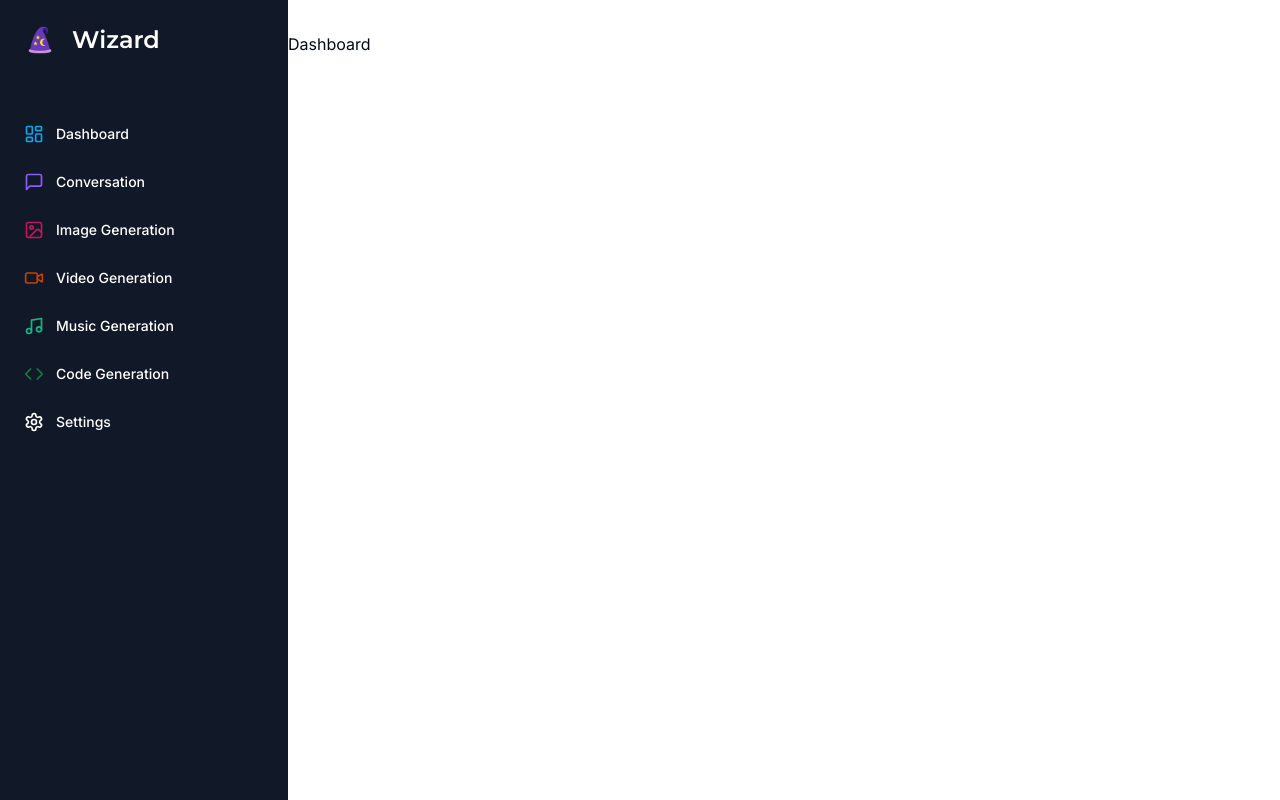
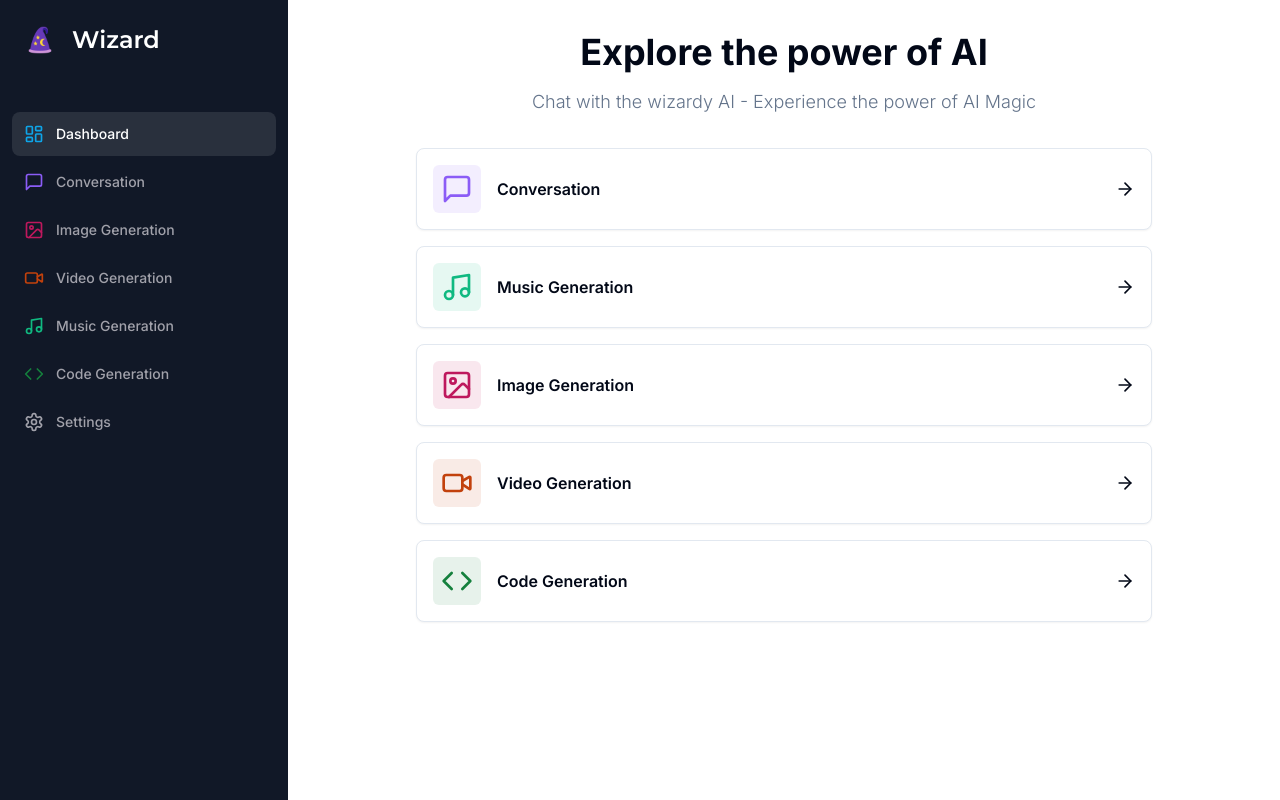
Before and after one commit to hamza157kashif/WizardAI, a Next.js app in the folder ai-saas/: page /dashboard in a window 1280 px wide. Built offline with nearby package versions, Linux system fonts and the light colour scheme.

Commit message:
add code for dashboard page

```diff
--- a/ai-saas/app/(dashboard)/(routes)/dashboard/page.tsx
+++ b/ai-saas/app/(dashboard)/(routes)/dashboard/page.tsx
@@ -1,9 +1,78 @@
-import { UserButton } from "@clerk/nextjs";
+"use client";
 
+import { Card } from "@/components/ui/card";
+import { cn } from "@/lib/utils";
+import { ArrowRight, Code, ImageIcon, MessageSquare, Music, VideoIcon } from "lucide-react";
+import { useRouter } from "next/navigation";
+
+const tools = [
+  {
+    label: "Conversation",
+    icon: MessageSquare,
+    color: "text-violet-500",
+    bgColor: "bg-violet-500/10",
+    href: "/conversation"
+  },
+  {
+    label: "Music Generation",
+    icon: Music,
+    color: "text-emerald-500",
+    bgColor: "bg-emerald-500/10",
+    href: "/music"
+  },
+  {
+    label: "Image Generation",
+    icon: ImageIcon,
+    color: "text-pink-700",
+    bgColor: "bg-pink-700/10",
+    href: "/image"
+  },
+  {
+    label: "Video Generation",
+    icon: VideoIcon,
+    color: "text-orange-700",
+    bgColor: "bg-orange-700/10",
+    href: "/video"
+  },
+  {
+    label: "Code Generation",
+    icon: Code,
+    color: "text-green-700",
+    bgColor: "bg-green-700/10",
+    href: "/code"
+  },
+]
 const DashboardPage =() => {
+  const router = useRouter();
   return (
     <div>
-      <p>Dashboard</p>
+      <div className="mb-8 space-y-4">
+        <h2 className="text-2xl md:text-4xl font-bold text-center"
+        >Explore the power of AI
+        </h2>
+        <p className="text-muted-foreground font-light text-sm md:text-lg text-center">
+          Chat with the wizardy AI - Experience the power of AI Magic
+        </p>
+      </div>
+      <div className="px-4 md:px-20 lg:px-32 space-y-4">
+        {tools.map((tool) => (
+          <Card
+            key={tool.href}
+            className="p-4 border-black-5 flex items-center justify-between hover:shadow-md transition cursor-pointer"
+            onClick={() => router.push(tool.href)}
+          >
+            <div className="flex items-center gap-x-4">
+              <div className={cn("p-2 w-fit rounded-md", tool.bgColor)}>
+                <tool.icon className={cn("w-8 h-8", tool.color)}/>
+              </div>
+              <div className="font-semibold">
+                {tool.label}
+              </div>
+            </div>
+            <ArrowRight className="w-5 h-5" />
+          </Card>
+        ))}
+      </div>
     </div>
   );
 }
--- a/ai-saas/components/mobile-sidebar.tsx
+++ b/ai-saas/components/mobile-sidebar.tsx
@@ -4,9 +4,19 @@
 import { Button } from "./ui/button";
 import { Sheet, SheetContent, SheetTrigger } from "./ui/sheet";
 import Sidebar from "./sidebar";
+import { useEffect, useState } from "react";
 
 
 const MobileSidebar = () => {
+  const [isMounted, setIsMounted] = useState(false)
+
+  useEffect(() => {
+      setIsMounted(true);
+  }, []);
+
+  if (!isMounted) {
+    return null;
+  }
   return (
     <Sheet>
       <SheetTrigger>
--- a/ai-saas/components/sidebar.tsx
+++ b/ai-saas/components/sidebar.tsx
@@ -5,6 +5,7 @@
 import { Montserrat } from "next/font/google";
 import Image from "next/image";
 import Link from "next/link";
+import { usePathname } from "next/navigation";
 
 const montserrat = Montserrat({ weight: "600", subsets: ["latin"]})
 
@@ -52,6 +53,7 @@
     },
 ]
 const Sidebar = () => {
+    const pathname = usePathname();
   return (
     <div className="space-y-4 py-4 flex flex-col h-full bg-[#111827] text-white">
       <div className="px-3 py-2 flex-1">
@@ -69,7 +71,8 @@
         </Link>
         <div className="space-y-1">
             {routes.map((route) => (
-                <Link href={route.href} key={route.href} className="text-sm group flex p-3 w-full justify-start font-medium curson-pointer hover:text-white hover:bg-white/10 rounded-lg transition">
+                <Link href={route.href} key={route.href}
+                    className={cn("text-sm group flex p-3 w-full justify-start font-medium curson-pointer hover:text-white hover:bg-white/10 rounded-lg transition", pathname === route.href ? "text-white bg-white/10" : "text-zinc-400")}>
                     <div className="flex items-center flex-1">
                         <route.icon className={cn("h-5 w-5 mr-3", route.color)}/>
                         {route.label}
--- /dev/null
+++ b/ai-saas/components/ui/card.tsx
@@ -0,0 +1,79 @@
+import * as React from "react"
+
+import { cn } from "@/lib/utils"
+
+const Card = React.forwardRef<
+  HTMLDivElement,
+  React.HTMLAttributes<HTMLDivElement>
+>(({ className, ...props }, ref) => (
+  <div
+    ref={ref}
+    className={cn(
+      "rounded-lg border bg-card text-card-foreground shadow-sm",
+      className
+    )}
+    {...props}
+  />
+))
+Card.displayName = "Card"
+
+const CardHeader = React.forwardRef<
+  HTMLDivElement,
+  React.HTMLAttributes<HTMLDivElement>
+>(({ className, ...props }, ref) => (
+  <div
+    ref={ref}
+    className={cn("flex flex-col space-y-1.5 p-6", className)}
+    {...props}
+  />
+))
+CardHeader.displayName = "CardHeader"
+
+const CardTitle = React.forwardRef<
+  HTMLParagraphElement,
+  React.HTMLAttributes<HTMLHeadingElement>
+>(({ className, ...props }, ref) => (
+  <h3
+    ref={ref}
+    className={cn(
+      "text-2xl font-semibold leading-none tracking-tight",
+      className
+    )}
+    {...props}
+  />
+))
+CardTitle.displayName = "CardTitle"
+
+const CardDescription = React.forwardRef<
+  HTMLParagraphElement,
+  React.HTMLAttributes<HTMLParagraphElement>
+>(({ className, ...props }, ref) => (
+  <p
+    ref={ref}
+    className={cn("text-sm text-muted-foreground", className)}
+    {...props}
+  />
+))
+CardDescription.displayName = "CardDescription"
+
+const CardContent = React.forwardRef<
+  HTMLDivElement,
+  React.HTMLAttributes<HTMLDivElement>
+>(({ className, ...props }, ref) => (
+  <div ref={ref} className={cn("p-6 pt-0", className)} {...props} />
+))
+CardContent.displayName = "CardContent"
+
+const CardFooter = React.forwardRef<
+  HTMLDivElement,
+  React.HTMLAttributes<HTMLDivElement>
+>(({ className, ...props }, ref) => (
+  <div
+    ref={ref}
+    className={cn("flex items-center p-6 pt-0", className)}
+    {...props}
+  />
+))
+CardFooter.displayName = "CardFooter"
+
+export { Card, CardHeader, CardFooter, CardTitle, CardDescription, CardContent }
```
